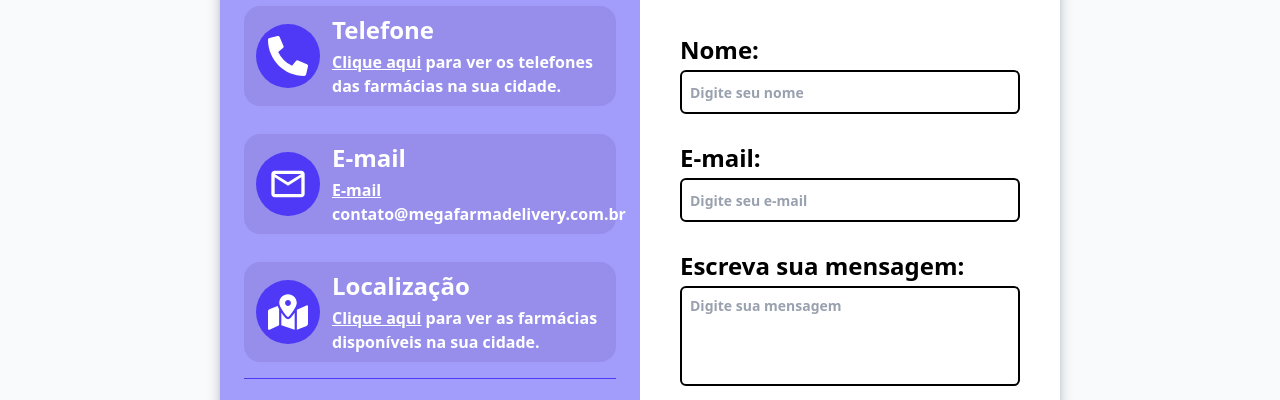
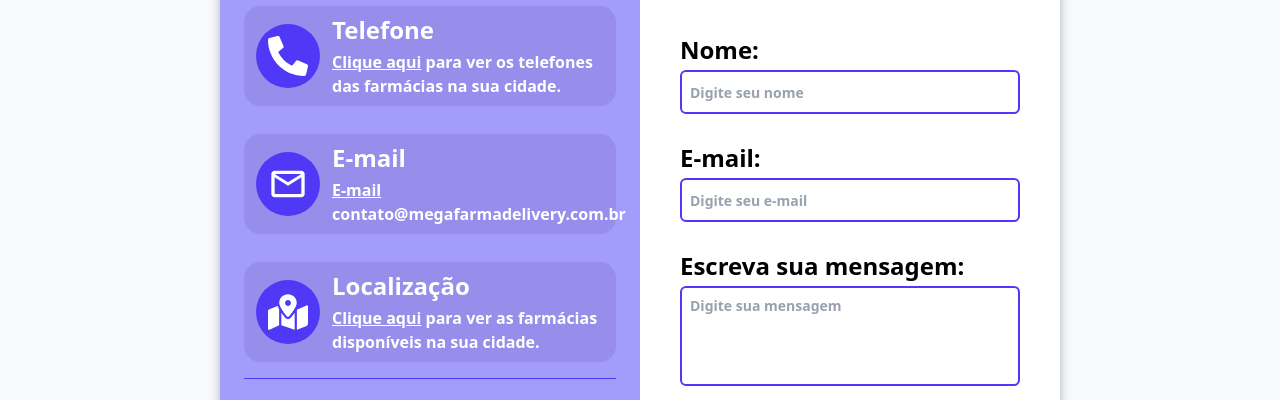
Before and after one commit to 1TDSPG-25/sistema-flow, a React (Vite) app: page /sistema-flow/contato in a window 1280 px wide. Shown: the part 528-928 px from the top of the page. Built offline with nearby package versions, Linux system fonts and the light colour scheme; no server answers.

Commit message:
fix(css): Corrigindo cor da borda dos campos de contato.

```diff
--- a/src/routes/Contato/index.tsx
+++ b/src/routes/Contato/index.tsx
@@ -188,15 +188,15 @@ export default function Contato() {
               <h2 className={`text-3xl font-bold text-center mb-10 transition-colors duration-500 ${isDark ? "text-gray-100" : "text-black"}`}>Envie uma mensagem!</h2>
 
                 <label htmlFor="nome" className={`text-2xl font-bold mb-1 mt-7 transition-colors duration-500 ${isDark ? "text-gray-200" : "text-black"}`}>Nome:</label>
-                <input id="name" type="text" placeholder="Digite seu nome" className="border-2 border-black rounded-md p-2 focus:outline-none focus:border-[#4F39F6] focus:border-b-4 placeholder:text-sm placeholder:text-gray-400 placeholder:font-bold" {...register("name")}/>
+                <input id="name" type="text" placeholder="Digite seu nome" className="border-2 border-[#4F39F6] rounded-md p-2 focus:outline-none focus:border-[#4F39F6] focus:border-b-4 placeholder:text-sm placeholder:text-gray-400 placeholder:font-bold" {...register("name")}/>
                 {errors.name && (<p className="text-red-500 font-semibold text-sm">{errors.name.message}</p>)}
 
                 <label htmlFor="email" className={`text-2xl font-bold mb-1 mt-7 transition-colors duration-500 ${isDark ? "text-gray-200" : "text-black"}`}>E-mail:</label>
-                <input id="email" type="email" placeholder="Digite seu e-mail" className="border-2 border-black rounded-md p-2 focus:outline-none focus:border-[#4F39F6] focus:border-b-4 placeholder:text-sm placeholder:text-gray-400 placeholder:font-bold" {...register("email")}/>
+                <input id="email" type="email" placeholder="Digite seu e-mail" className="border-2 border-[#4F39F6] rounded-md p-2 focus:outline-none focus:border-[#4F39F6] focus:border-b-4 placeholder:text-sm placeholder:text-gray-400 placeholder:font-bold" {...register("email")}/>
                 {errors.email && (<p className="text-red-500 font-semibold text-sm">{errors.email.message}</p>)}
 
                 <label htmlFor="mensagem" className={`text-2xl font-bold mb-1 mt-7 transition-colors duration-500 ${isDark ? "text-gray-200" : "text-black"}`}>Escreva sua mensagem:</label>
-                <textarea id="message" placeholder="Digite sua mensagem" className="resize-none h-[100px] border-2 border-black rounded-md p-2 mb-1 focus:outline-none focus:border-[#4F39F6] focus:border-b-4 placeholder:text-sm placeholder:text-gray-400 placeholder:font-bold" {...register("message")}></textarea>
+                <textarea id="message" placeholder="Digite sua mensagem" className="resize-none h-[100px] border-2 border-[#4F39F6] rounded-md p-2 mb-1 focus:outline-none focus:border-[#4F39F6] focus:border-b-4 placeholder:text-sm placeholder:text-gray-400 placeholder:font-bold" {...register("message")}></textarea>
                 {errors.message && (<p className="text-red-500 font-semibold text-sm">{errors.message.message}</p>)}
 
 
```
